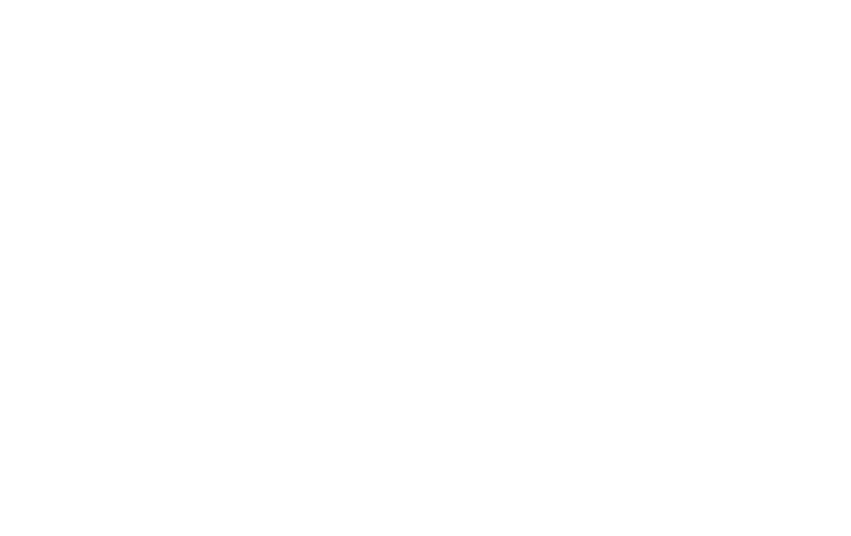
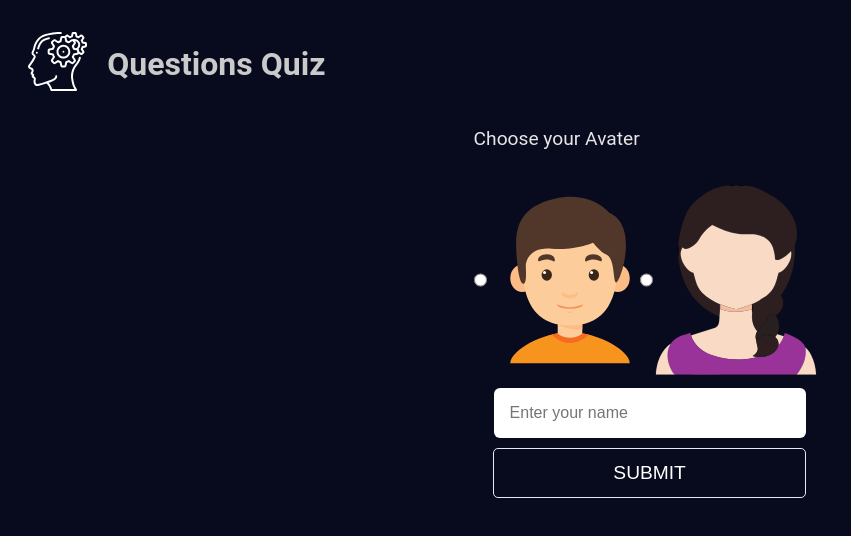
Before and after one commit to GSG-G10/ElhamFadel-QuizApp, a plain HTML site: page pages/game.html in a window 1280 px wide. Shown: the whole page, without its empty margins (0-851 px from the left). Drawn offline with Linux system fonts and the light colour scheme.

Commit message:
add form game with style

```diff
--- a/pages/game.html
+++ b/pages/game.html
@@ -0,0 +1,41 @@
+<!DOCTYPE html>
+<html lang="en">
+<head>
+    <meta charset="UTF-8">
+    <meta http-equiv="X-UA-Compatible" content="IE=edge">
+    <meta name="viewport" content="width=device-width, initial-scale=1.0">
+    <link rel="stylesheet" href="../styles/style.css">
+    <link rel="stylesheet" href="../styles/game.css">
+    <title>Quize</title>
+</head>
+<body>
+    <header class="global-header">
+        <a class="logo" href="./../index.html">
+            <img  src="./../svg/thinking.svg">
+        </a>
+        <h1 class="header-primary">Questions Quiz</h1>
+    </header>
+    <main>
+        <!-- prevent form to make submit -->
+    <div class="block-box-form">
+      <form class="user-data">
+          <div class="box-gender">
+          <label class="label-gender">Choose your Avater</label>
+         <div class="gender">
+        <label name="gender" value="male" class="gender" >
+         <input type="radio"  name="gender" value="male" class="gender">
+         <img src="../svg/boy.svg" />
+        </label>
+        <label name="gender" value="famel" class="gender">
+         <input type="radio"  name="gender" value="famel" >
+         <img src="../svg/femal.svg" />
+        </label>
+        </div>
+    </div>
+          <input type="name" name="name" placeholder="Enter your name" id="user-name" />
+          <input type="submit" name="submit" id="submit" class ="btn btn-primary" value="submit" />
+      </form>
+    </div>
+    </main>
+</body>
+</html>
--- /dev/null
+++ b/styles/game.css
@@ -0,0 +1,43 @@
+.block-box-form {
+    display: flex;
+    justify-content: center;
+}
+form.user-data {
+    display: flex;
+    flex-direction: column;
+    width: 26%;
+}
+.gender {
+    display: flex;
+    justify-content: space-between;
+}
+.label-gender {
+    color: #e6e6e6;
+    font-size: 1.2rem;
+    display: block;
+    margin-bottom: 2rem;
+}
+#user-name{
+    padding: 1rem;
+    font-size: 1rem;
+    border: none;
+    border-radius: 6px;
+    margin-left: 20px;
+    margin-top: 10px;
+    outline: none;
+}
+#submit
+{
+    margin-left: 1.2rem;
+    margin-right: 0;
+    margin-top: 10px;
+    font-size: 1.2rem;
+    color: #fff;
+    background: #080A1E;
+    text-transform: uppercase;
+    width: auto;
+}
+.gender
+{
+    cursor: pointer;
+}
--- a/styles/style.css
+++ b/styles/style.css
@@ -42,6 +42,7 @@ body {
     width: 46%;
     margin-right: 1rem;
     margin-bottom: 1rem;
+    cursor: pointer;
 }
 .btn .btn-primary{
     color: #c3c3c3;
@@ -53,5 +54,14 @@ body {
 }
 .header-primary{
     color: #cacaca;
-
 }
+.global-header{
+    display: flex;
+    align-items: center;
+    padding: 2rem 3rem;
+}
+.logo {
+    width: 5%;
+    transform: 0;
+    margin-bottom: 0;
+}
```
Also changed, not shown: pages/description.html (+1 -1 lines), styles/guid.css (+0 -10 lines), styles/description.css (added), svg/boy.svg (added), svg/femal.svg (added).
